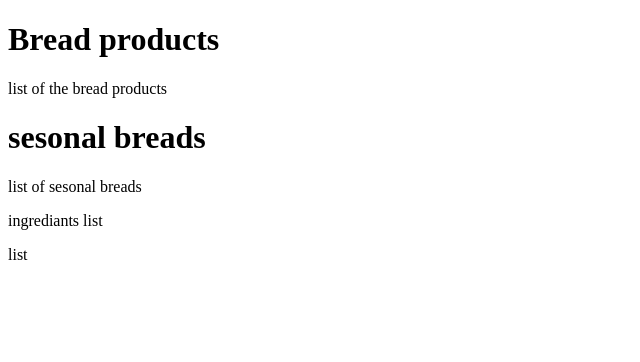
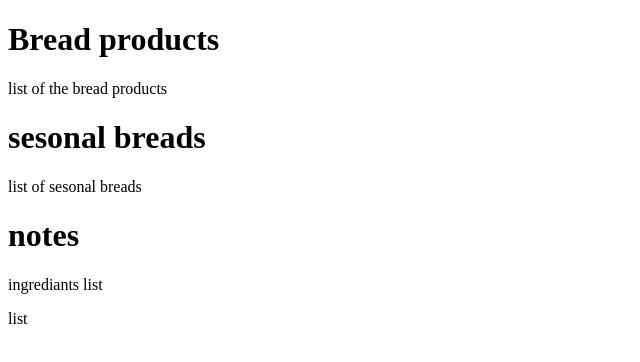
Before and after one commit to yasaswimandava/com.bread.demo, a plain HTML site: page WebContent/index01html.html in a window 1280 px wide. Shown: the whole page, without its empty margins (0-640 px from the left). Drawn offline with Linux system fonts and the light colour scheme.

Commit message:
added notes

```diff
--- a/WebContent/index01html.html
+++ b/WebContent/index01html.html
@@ -9,6 +9,7 @@
 <p>list of the bread products</p>
 <h1>sesonal breads</h1>
   <p>list of sesonal breads</p>
+  <h1>notes</h1>
 
 <span>ingrediants list</span>
 <p>list</p>
```
